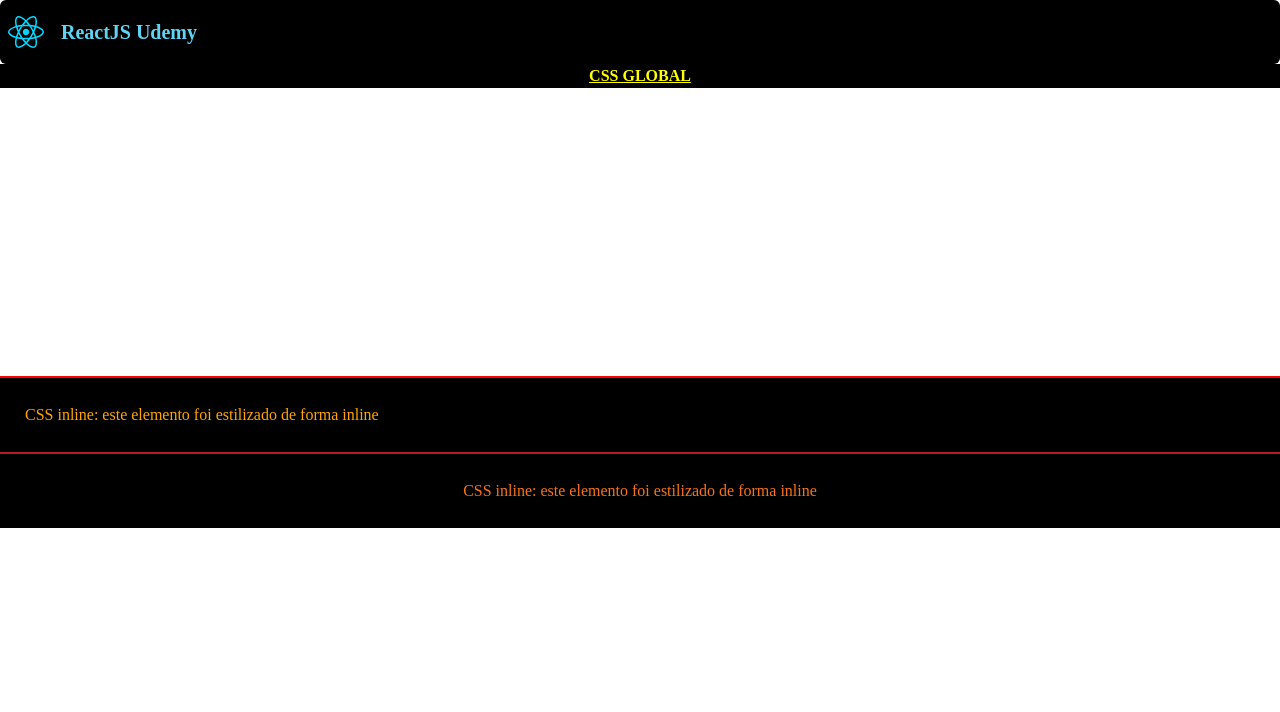
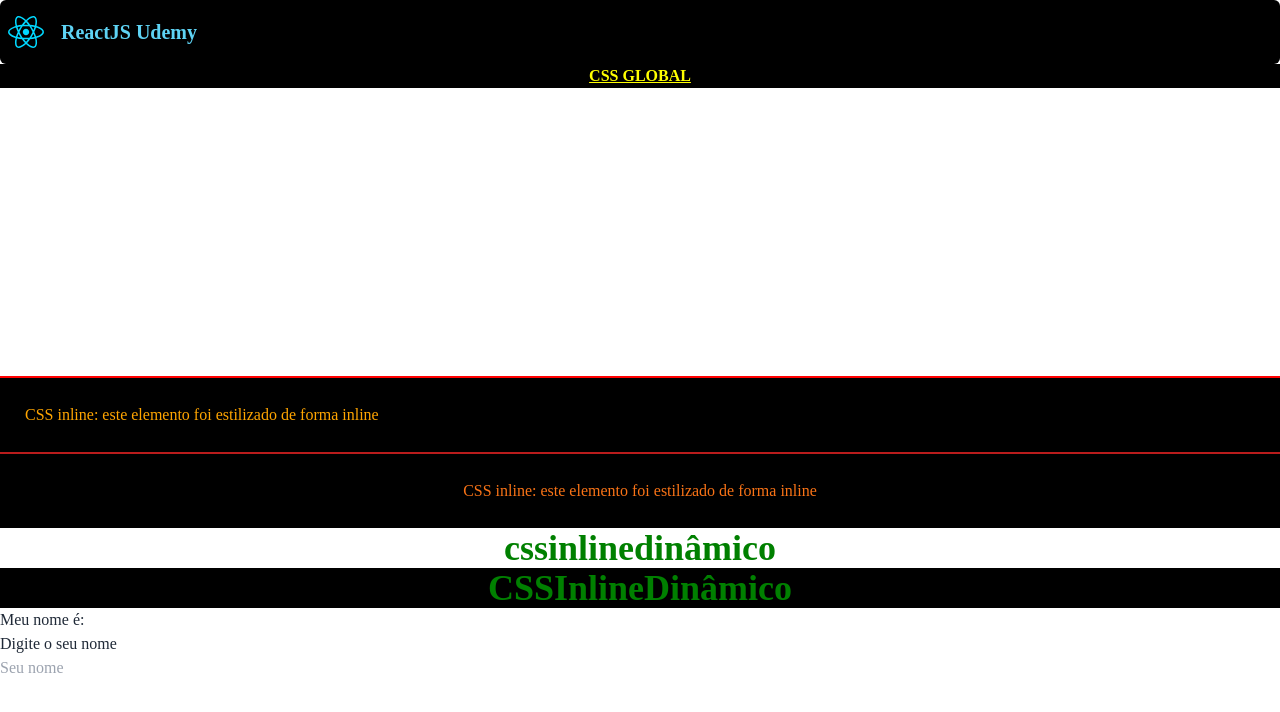
Before and after one commit to davcavalc/aulas-de-react-udemy, a React (Vite) app: page / in a window 1280 px wide. Shown: the top 712 px of the page. Built offline with nearby package versions, Linux system fonts and the light colour scheme.

Commit message:
📓Aula: CSS inline dinâmico - 08/08/2022

```diff
--- a/src/App.jsx
+++ b/src/App.jsx
@@ -1,10 +1,16 @@
+import React, { useState } from "react";
 import CssInline from "./Componentes/CssInline";
+import CSSInlineDinâmico from "./Componentes/CSSInlineDinâmico";
 import CSSnoReact from "./Componentes/CSSnoReact";
 import Header from "./Componentes/Header";
+import MyName from "./Componentes/MyName";
+import SetNome from "./Componentes/SetNome";
 // import UserDetails from "./Desafios/UserDetails";
 import "./index.css";
 
 function App() {
+	const [nome] = useState("Fulano");
+	const [name, useName] = useState();
 	// const user = [
 	// 	{ id: 1, nome: "João", idade: 32, profissao: "Advogado" },
 	// 	{ id: 2, nome: "Carlos", idade: 22, profissao: "Analista de Sistemas" },
@@ -47,7 +53,17 @@ function App() {
 			{/* CSS global + CSS de componente */}
 			<CSSnoReact />
 			{/* CSS Inline */}
-			<CssInline/>
+			<CssInline />
+			{/* CSS Inline Dinâmico */}
+			<CSSInlineDinâmico name={name} />
+			<div
+				className="font-bold text-4xl text-center"
+				style={nome === "Fulano" ? { color: "green", backgroundColor: "#000" } : null}>
+				CSSInlineDinâmico
+			</div>
+			{/* State Lift */}
+			<MyName name={name} />
+			<SetNome useName={useName}/>
 		</>
 	);
 }
--- /dev/null
+++ b/src/Componentes/CSSInlineDinâmico.jsx
@@ -0,0 +1,21 @@
+import React from "react";
+
+const CSSInlineDinâmico = () => {
+	const numeroUm = 15;
+
+	return (
+		<>
+			<div
+				className="font-bold text-4xl text-center"
+				style={
+					numeroUm < 10
+						? { color: "red", textTransform: "uppercase" }
+						: { color: "green", textTransform: "lowercase" }
+				}>
+				CSSInlineDinâmico
+			</div>
+		</>
+	);
+};
+
+export default CSSInlineDinâmico;
--- /dev/null
+++ b/src/Componentes/MyName.jsx
@@ -0,0 +1,9 @@
+import React from 'react'
+
+const MyName = ({name}) => {
+  return (
+    <div>Meu nome é: {name}</div>
+  )
+}
+
+export default MyName
--- /dev/null
+++ b/src/Componentes/SetNome.jsx
@@ -0,0 +1,12 @@
+import React from "react";
+
+const SetNome = ({ useName }) => {
+	return (
+		<>
+			<h3>Digite o seu nome</h3>
+			<input type="text" placeholder="Seu nome" onChange={(e) => useName(e.target.value)} />
+		</>
+	);
+};
+
+export default SetNome;
```
